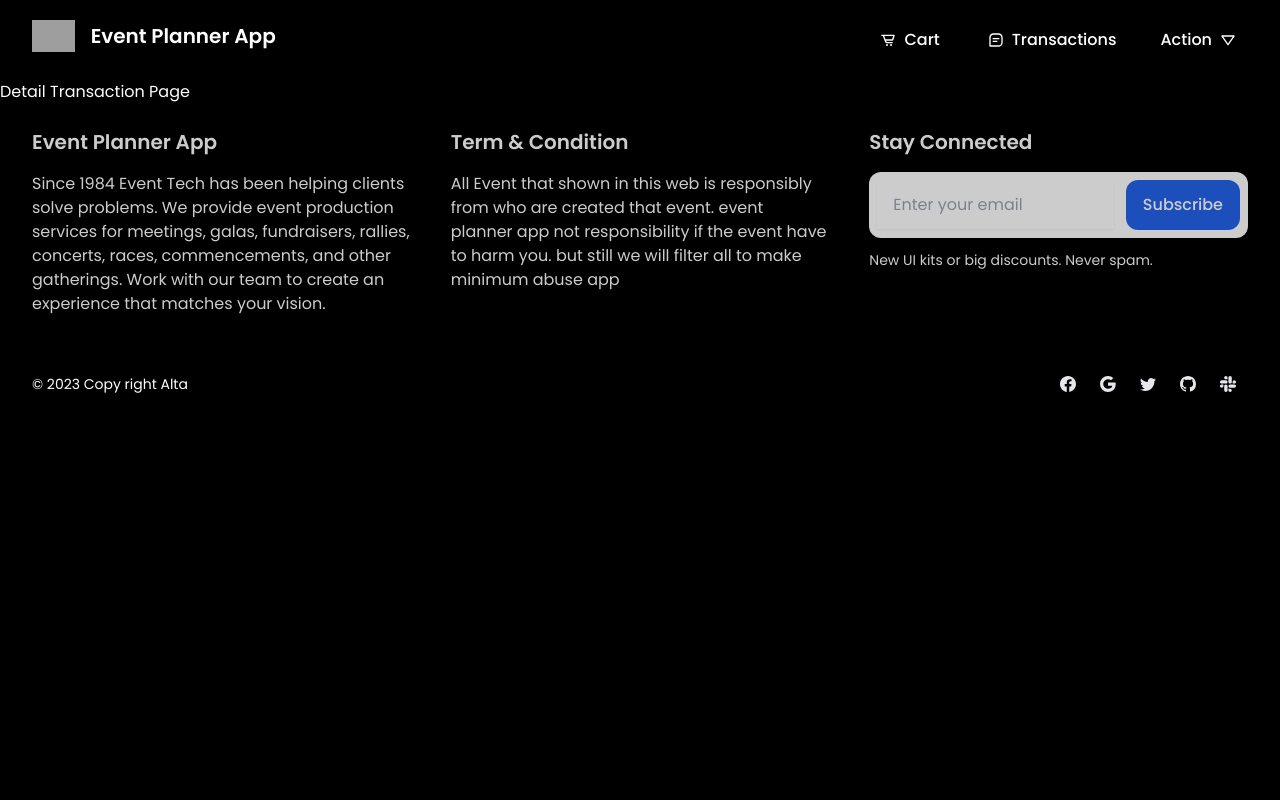
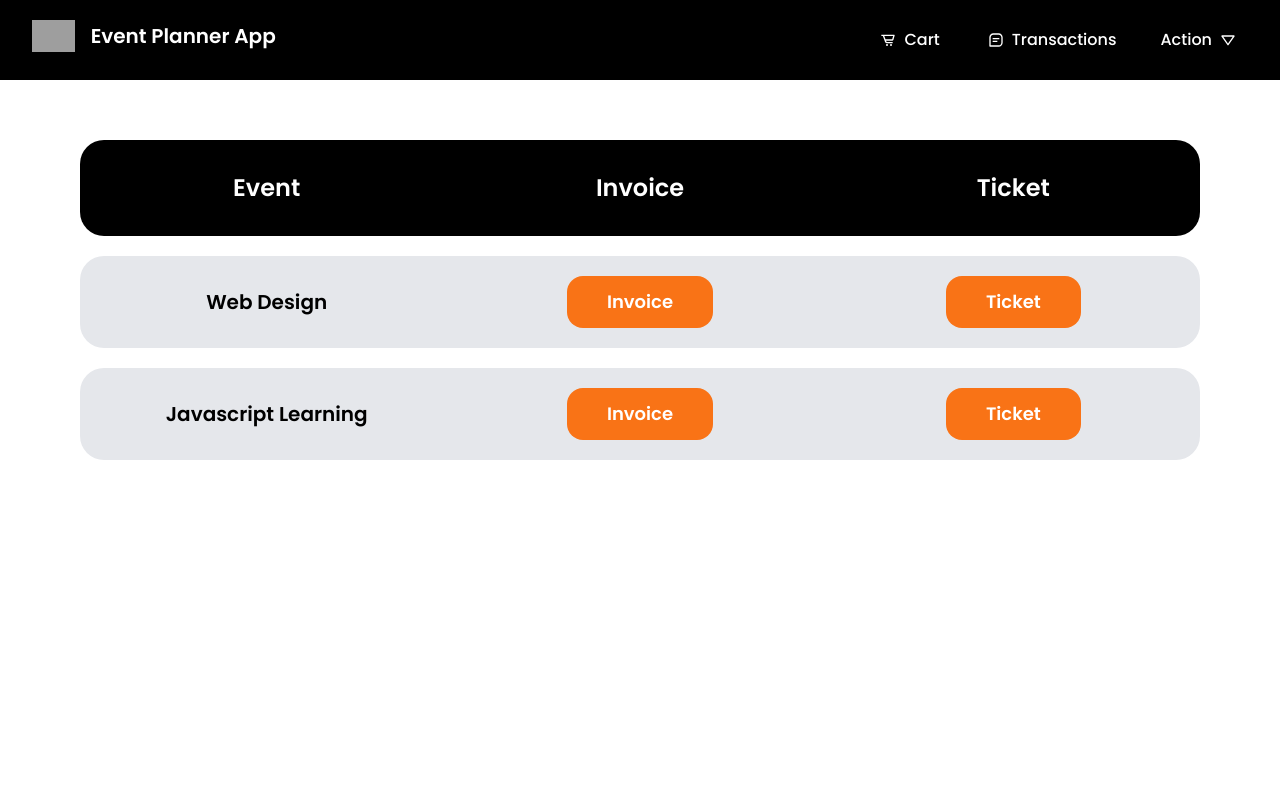
Before and after one commit to IrwanFicoFar/event-planner-app, a React (Vite) app: page /detail-transaction in a window 1280 px wide. Shown: the top 800 px of the page. Built offline with nearby package versions, Linux system fonts and the light colour scheme; grey boxes are pictures that could not be loaded.

Commit message:
feat: modal invoice

```diff
--- a/src/pages/Cart.tsx
+++ b/src/pages/Cart.tsx
@@ -48,13 +48,13 @@ const Cart: FC = () => {
   const count = 5000;
   const displayCount = count / 1000;
 
-  function closeModal() {
+  const closeModal = () => {
     setIsOpen(false);
-  }
+  };
 
-  function openModal() {
+  const openModal = () => {
     setIsOpen(true);
-  }
+  };
 
   const handleCheckout = () => {
     alert("success pay");
@@ -184,6 +184,7 @@ const Cart: FC = () => {
           </div>
         </div>
       </div>
+      {/* Modal */}
       <div>
         <Transition appear show={isOpen} as={Fragment}>
           <Dialog as="div" className="relative z-10" onClose={closeModal}>
--- a/src/pages/DetailTransaction.tsx
+++ b/src/pages/DetailTransaction.tsx
@@ -1,10 +1,194 @@
-import { FC } from "react";
+import { FC, Fragment, useState } from "react";
 import { Layout } from "../components/Layout";
+import { ButtonAction, ButtonCheckout } from "../components/Button";
+import { Dialog, Listbox, Transition } from "@headlessui/react";
+import { TbFileInvoice, TbDownload } from "react-icons/tb";
 
 const DetailTransaction: FC = () => {
+  const [isOpen, setIsOpen] = useState(false);
+
+  const handleInvoiceModal = () => {
+    openModal();
+  };
+
+  const handleTicketModal = () => {
+    alert("ticket Modal");
+  };
+
+  const closeModal = () => {
+    setIsOpen(false);
+  };
+
+  const openModal = () => {
+    setIsOpen(true);
+  };
+
   return (
     <Layout>
-      <h1> Detail Transaction Page</h1>
+      <div className="h-screen bg-white py-10 px-20">
+        <div className="grid grid-cols-3 text-white text-2xl font-semibold bg-black py-8 rounded-3xl my-5">
+          <div className="flex justify-center">
+            <h1>Event</h1>
+          </div>
+          <div className="flex justify-center">
+            <h1>Invoice</h1>
+          </div>
+          <div className="flex justify-center">
+            <h1>Ticket</h1>
+          </div>
+        </div>
+        <div className="grid grid-cols-3 text-black text-xl font-semibold bg-gray-200 py-5 items-center rounded-3xl my-5">
+          <div className="flex justify-center">
+            <h1>{"Web Design"}</h1>
+          </div>
+          <div className="flex justify-center">
+            <ButtonCheckout
+              id="1"
+              label="Invoice"
+              onClick={() => handleInvoiceModal()}
+            />
+          </div>
+          <div className="flex justify-center">
+            <ButtonCheckout
+              id="1"
+              label="Ticket"
+              onClick={() => handleTicketModal()}
+            />
+          </div>
+        </div>
+        <div className="grid grid-cols-3 place-items-center text-black text-xl font-semibold bg-gray-200 py-5 items-center rounded-3xl my-5">
+          <div className="">
+            <h1>{"Javascript Learning"}</h1>
+          </div>
+          <div className="">
+            <ButtonCheckout
+              id="2"
+              label="Invoice"
+              onClick={() => handleInvoiceModal()}
+            />
+          </div>
+          <div className="">
+            <ButtonCheckout
+              id="2"
+              label="Ticket"
+              onClick={() => handleTicketModal()}
+            />
+          </div>
+        </div>
+      </div>
+      {/* modal invoice */}
+      <div>
+        <Transition appear show={isOpen} as={Fragment}>
+          <Dialog as="div" className="relative z-10" onClose={closeModal}>
+            <Transition.Child
+              as={Fragment}
+              enter="ease-out duration-300"
+              enterFrom="opacity-0"
+              enterTo="opacity-100"
+              leave="ease-in duration-200"
+              leaveFrom="opacity-100"
+              leaveTo="opacity-0"
+            >
+              <div className="fixed inset-0 bg-black bg-opacity-25" />
+            </Transition.Child>
+            <div className="fixed inset-0 overflow-y-auto">
+              <div className="flex min-h-full items-center justify-center p-4 text-center">
+                <Transition.Child
+                  as={Fragment}
+                  enter="ease-out duration-300"
+                  enterFrom="opacity-0 scale-95"
+                  enterTo="opacity-100 scale-100"
+                  leave="ease-in duration-200"
+                  leaveFrom="opacity-100 scale-100"
+                  leaveTo="opacity-0 scale-95"
+                >
+                  <Dialog.Panel className="w-full max-w-xl transform overflow-hidden rounded-b-2xl bg-black pb-6 text-left align-middle shadow-xl transition-all">
+                    <div className="static bg-white h-20 rounded-b-full flex justify-center items-end">
+                      <TbFileInvoice className="absolute top-11 overflow-visible  text-7xl p-3 rounded-full border-4 border-white bg-black" />
+                    </div>
+                    <div className="mt-14 flex flex-col justify-center items-center  font-medium">
+                      <h1 className="text-white text-xl">INVOICE</h1>
+                      <h1 className="text-gray-500 italic text-md">
+                        {"(NO: INV232323232 )"}
+                      </h1>
+                    </div>
+                    <div className="grid grid-cols-3 px-10 mt-10 font-semibold">
+                      <div>
+                        <h1 className="text-gray-500">AMOUNT PAID</h1>
+                        <h1>Rp 250.000</h1>
+                      </div>
+                      <div>
+                        <h1 className="text-gray-500">DATE PAID</h1>
+                        <h1>APRIL 23, 2023</h1>
+                      </div>
+                      <div className="flex flex-col gap-5">
+                        <div>
+                          <h1 className="text-gray-500">PAYMENT METHODE</h1>
+                          <h1>GOPAY</h1>
+                        </div>
+                        <div>
+                          <h1 className="text-gray-500">STATUS</h1>
+                          <h1>UNPAID</h1>
+                        </div>
+                        <div>
+                          <h1 className="text-gray-500">PAYMENT CODE</h1>
+                          <h1>
+                            <img
+                              src="https://api.sandbox.midtrans.com/v2/gopay/f597999d-75e7-4c58-894a-afe87ba525c8/qr-code"
+                              alt=""
+                              className="w-24"
+                            />
+                          </h1>
+                        </div>
+                      </div>
+                    </div>
+                    <div className="p-10">
+                      <h1>SUMMARY</h1>
+                      <div className="rounded-2xl border-2 border-white p-5">
+                        <table className="w-full">
+                          <tr className="border-b-2 border-white text-center">
+                            <th>Mythic</th>
+                            <td>Rp 150.000</td>
+                            <td>1 pc</td>
+                            <td>Rp 150.000</td>
+                          </tr>
+                          <tr className="border-b-2 border-white text-center">
+                            <th>Legend</th>
+                            <td>Rp 100.000</td>
+                            <td>2 pcs</td>
+                            <td>Rp 200.000</td>
+                          </tr>
+                          <tr className=" text-center">
+                            <th></th>
+                            <td></td>
+                            <td>Total</td>
+                            <td>Rp 350.000</td>
+                          </tr>
+                        </table>
+                      </div>
+                    </div>
+                    <div className="flex justify-end px-10">
+                      <button className="flex space-x-2 bg-@028090 px-3 py-2 rounded-3xl">
+                        <TbDownload className="text-2xl" />
+                        <h1>pdf</h1>
+                      </button>
+                    </div>
+                    <div className="mt-4">
+                      <button
+                        type="button"
+                        className="inline-flex justify-center rounded-md border border-transparent bg-blue-100 px-4 py-2 text-sm font-medium text-blue-900 hover:bg-blue-200 focus:outline-none focus-visible:ring-2 focus-visible:ring-blue-500 focus-visible:ring-offset-2"
+                        onClick={closeModal}
+                      >
+                        close
+                      </button>
+                    </div>
+                  </Dialog.Panel>
+                </Transition.Child>
+              </div>
+            </div>
+          </Dialog>
+        </Transition>
+      </div>
     </Layout>
   );
 };
```
